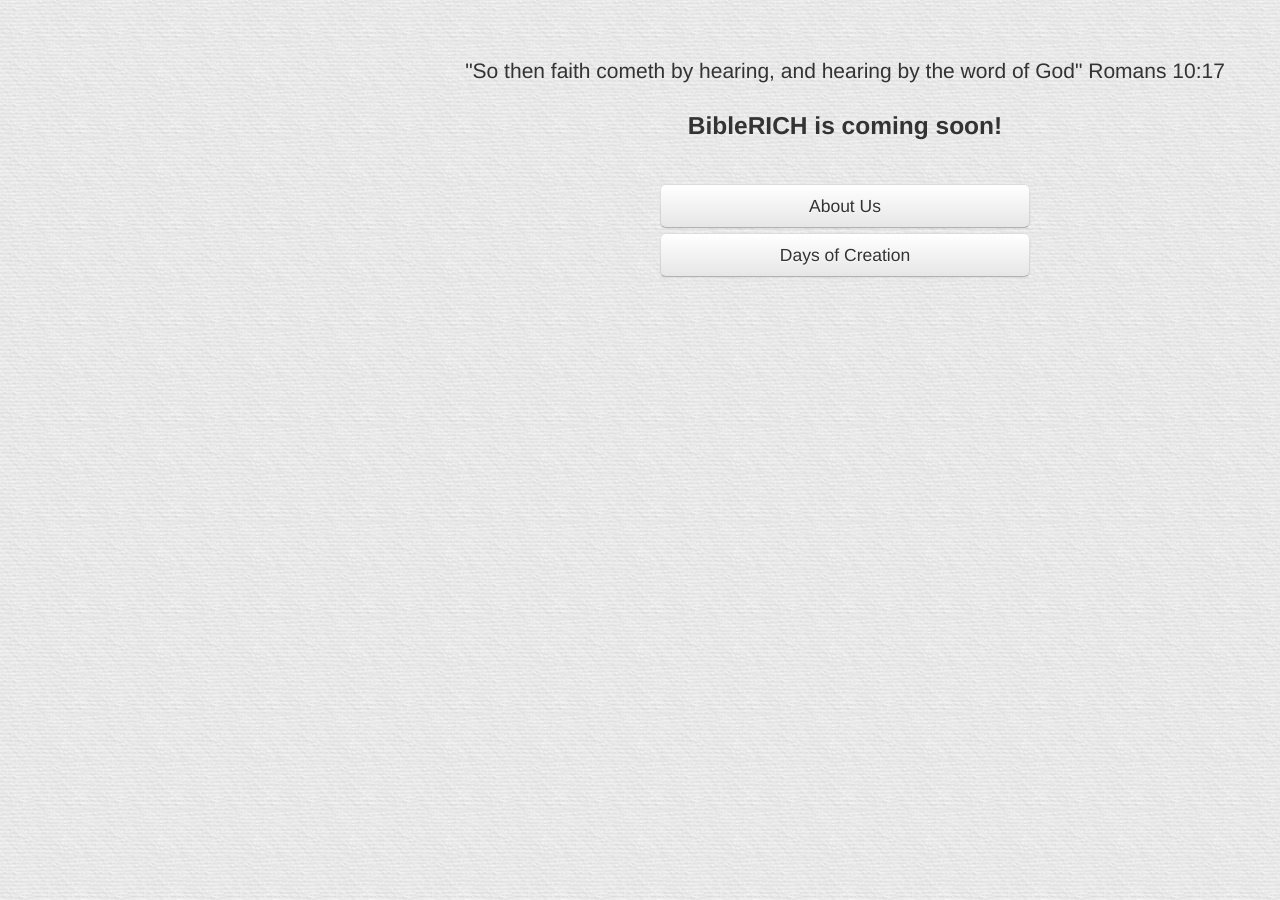
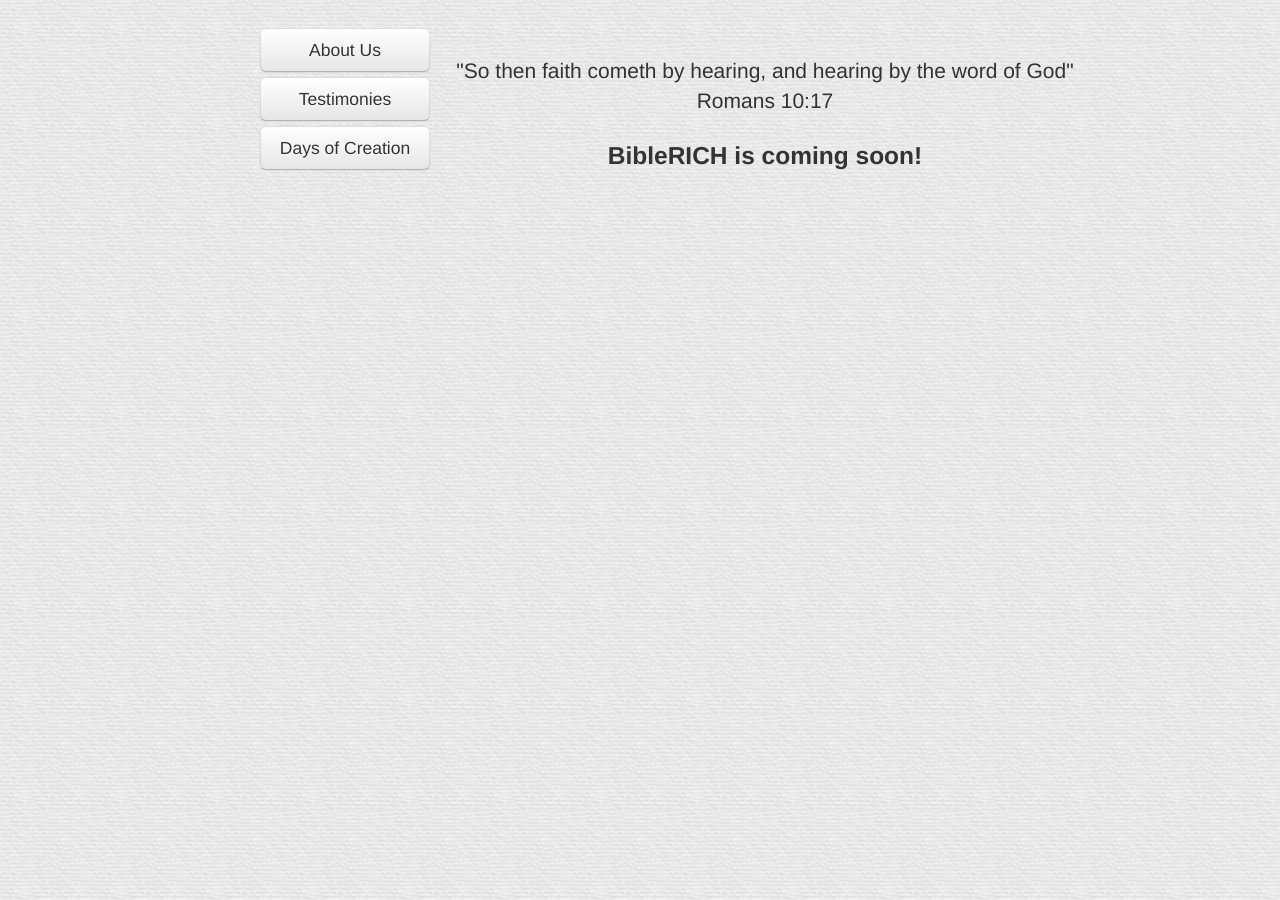
Before and after one commit to xonev/biblerich, a Jekyll site: the page built from _posts/2013-01-28-home.html, in a window 1280 px wide. Built offline with Jekyll 4.4.1, drawn with Linux system fonts in a browser that asks for light colours.

Commit message:
Added testimonies link to the home page.

```diff
--- a/_posts/2013-01-28-home.html
+++ b/_posts/2013-01-28-home.html
@@ -3,11 +3,12 @@ layout: default
 title: Bible Rich
 permalink: index.html
 ---
-<div class='span12 construction'>
+<div class='nav-buttons span2 pull-left'>
+  <a href='/about-us.html' class='btn btn-large btn-block'>About Us</a>
+  <a href='/testimonies.html' class='btn btn-large btn-block'>Testimonies</a>
+  <a href='/days-of-creation.html' class='btn btn-large btn-block'>Days of Creation</a>
+</div>
+<div class='construction'>
   <p class='lead'>"So then faith cometh by hearing, and hearing by the word of God" Romans 10:17</p>
   <h3>BibleRICH is coming soon!</h3>
 </div>
-<div class='span4 offset4 nav-buttons'>
-  <a href='/about-us.html' class='btn btn-large btn-block'>About Us</a>
-  <a href='/days-of-creation.html' class='btn btn-large btn-block'>Days of Creation</a>
-</div>
```
